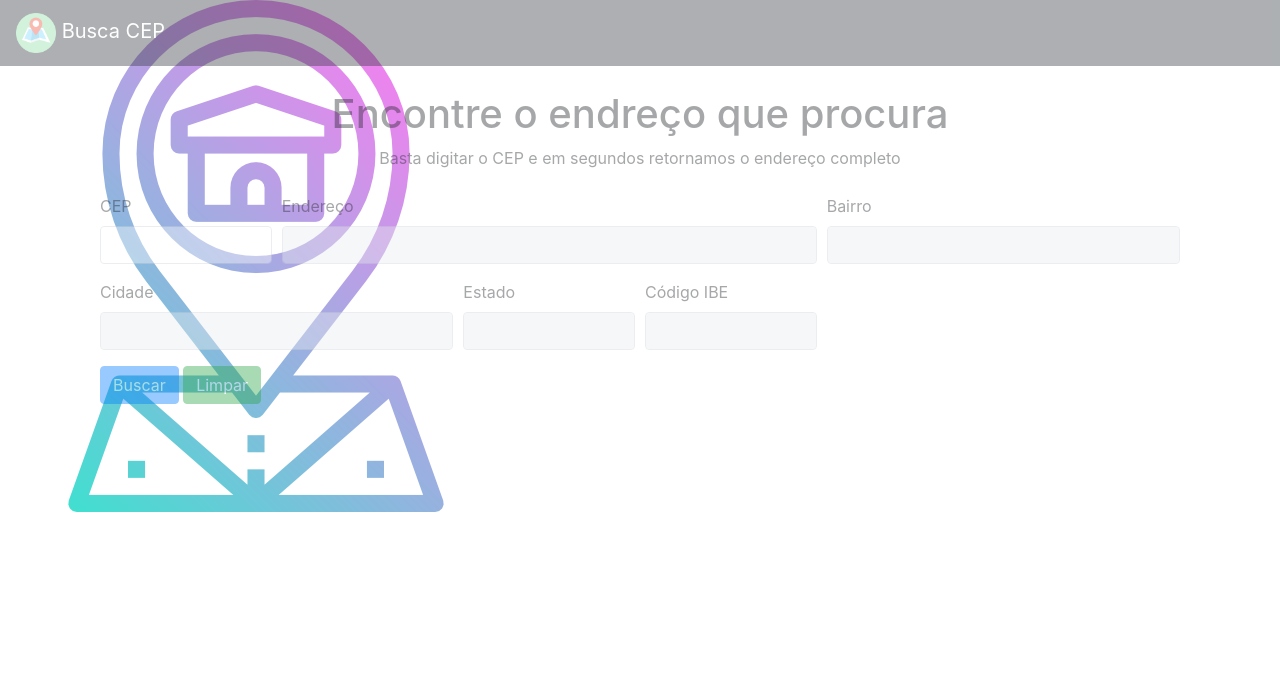
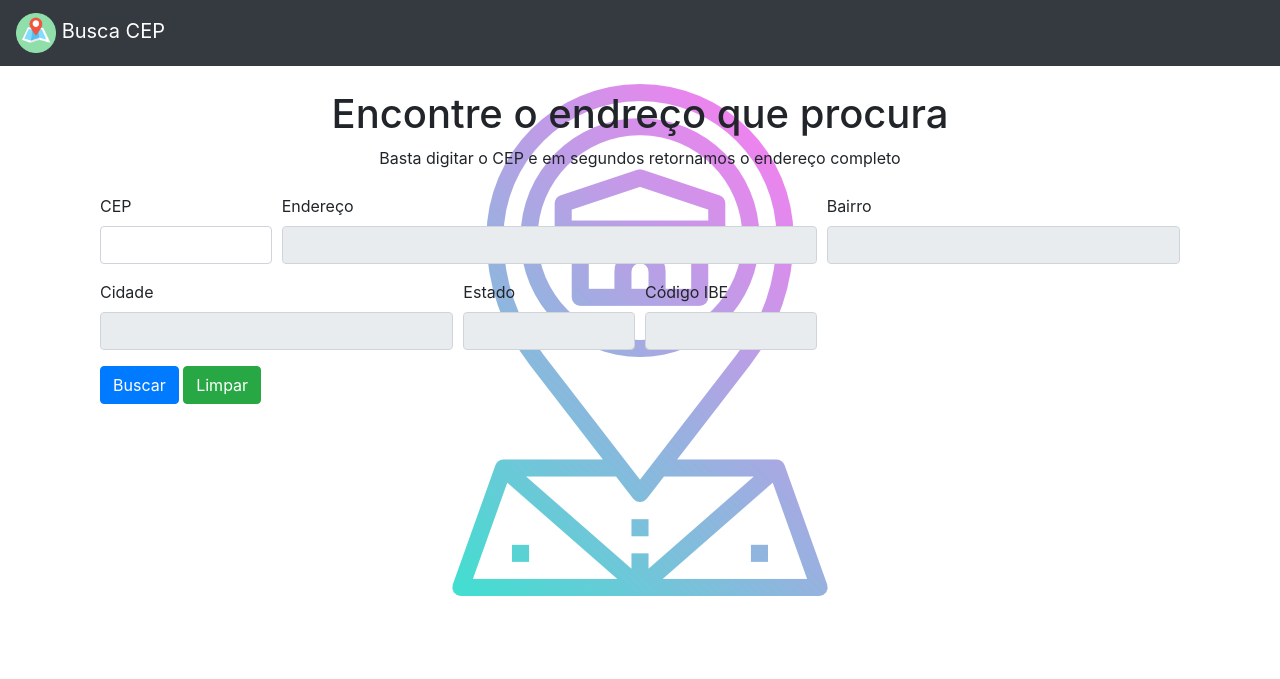
Before and after one commit to Jhonnyrmarques/buscacep, a PHP site: page / in a window 1280 px wide. Shown: the top 679 px of the page. Run offline with PHP 8.4, Linux system fonts and the light colour scheme; data that the repository does not hold is empty; some libraries are stand-ins or nearby versions.

Commit message:
correção de estilo

```diff
--- a/src/public/css/style.css
+++ b/src/public/css/style.css
@@ -3,9 +3,9 @@
 body{
   font-family: 'Roboto', sans-serif;
   background-image: url('/PHPtest/src/public/img/fundo.png');
-  position: center;
+  background-position: center;
   background-repeat: no-repeat;
   height: 680px;
-  opacity: 0.4;
+
 
 }
```
